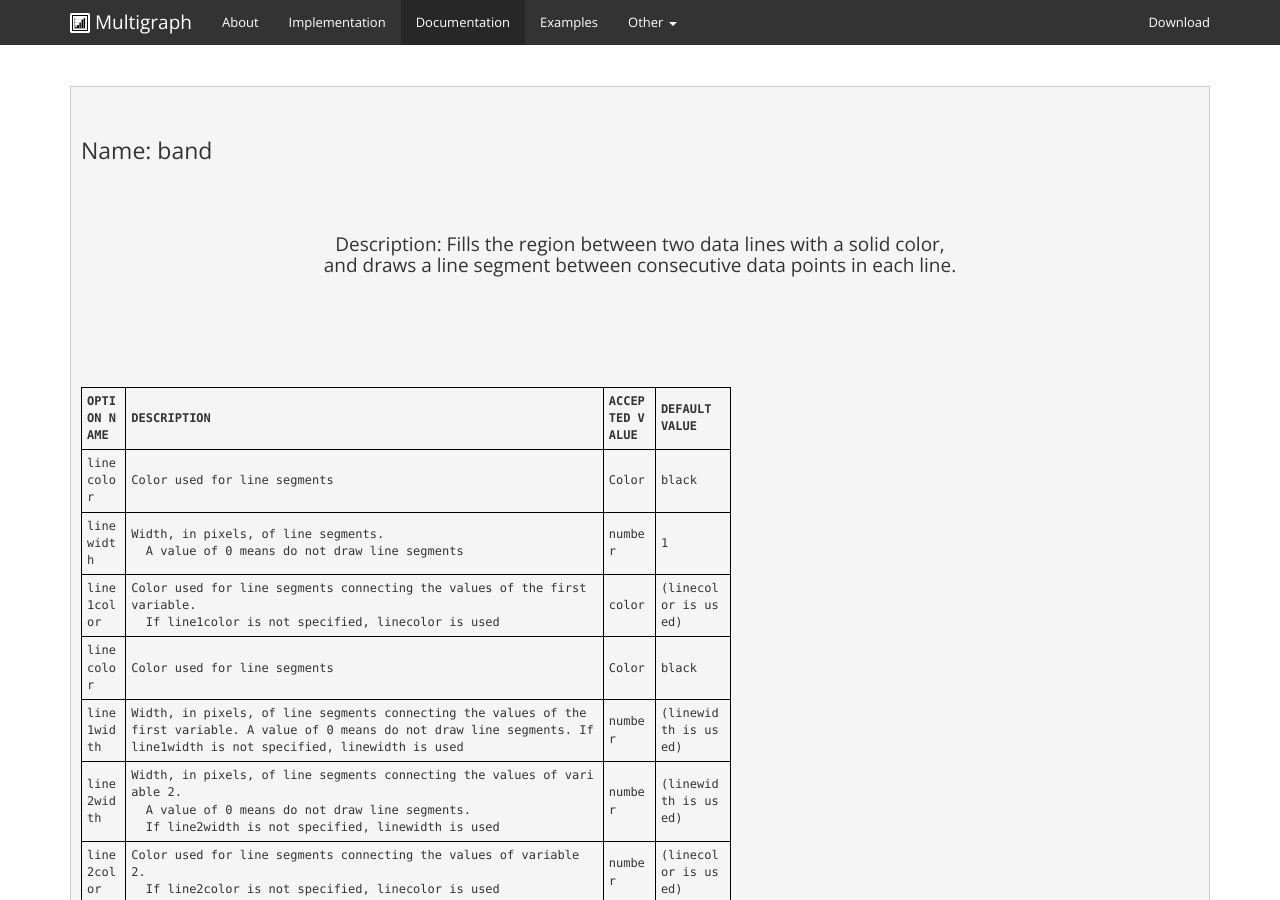
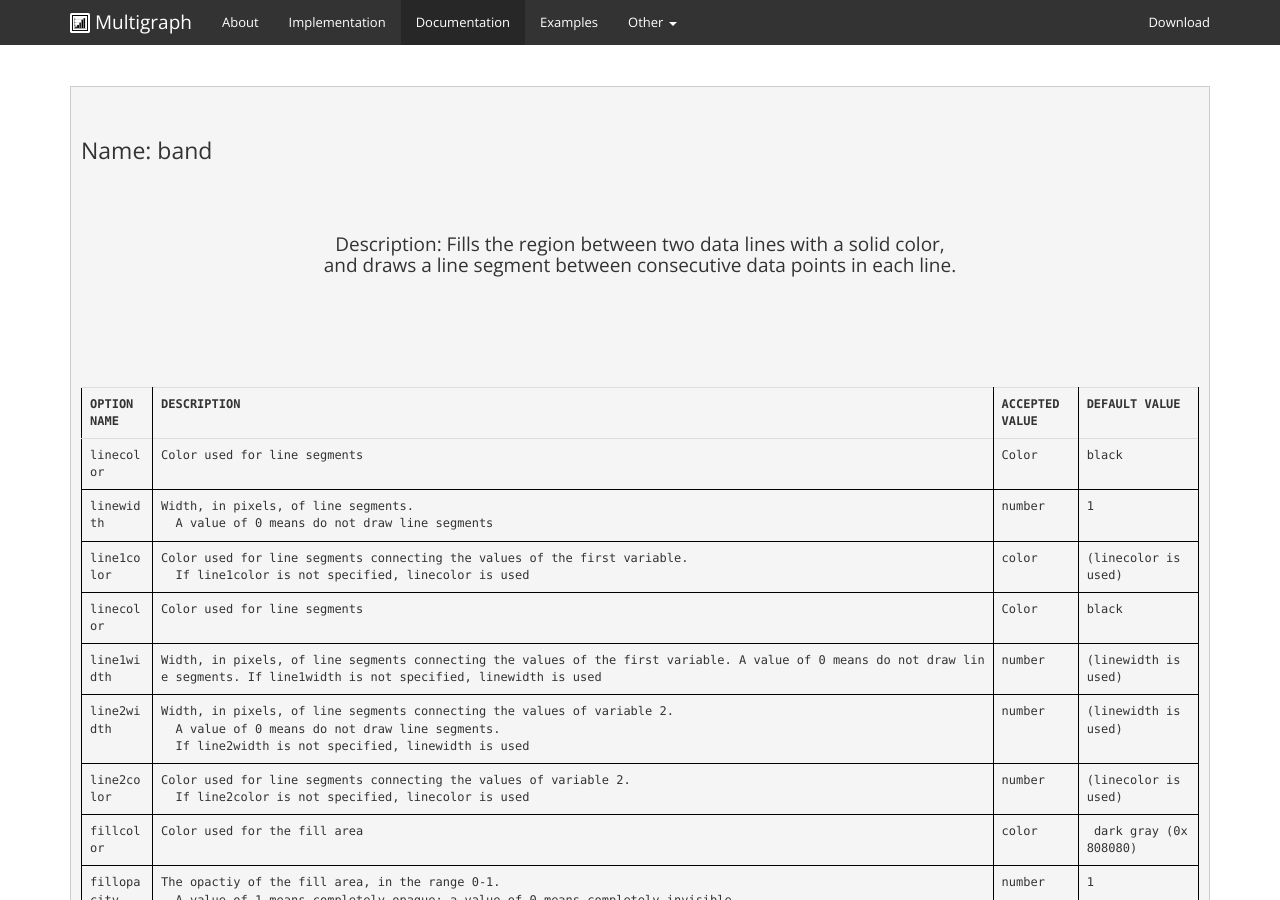
Before and after one commit to khunter3D/khunter3D.github.io, a Jekyll site: the page built from docs/renderers/index.html, in a window 1280 px wide and 900 px high. Built offline with Jekyll 4.4.1, drawn with Linux system fonts in a browser that asks for light colours; nearby versions of some CDN libraries; Markdown is read by kramdown in place of the engine named in the settings.

Commit message:
Update index.html

```diff
--- a/docs/renderers/index.html
+++ b/docs/renderers/index.html
@@ -29,7 +29,8 @@ h2 {font-size:19px;}
 </head>
 <body>
 
-<table style="width:650px">
+<table class="table">
+<tbody>
 <tr>
   <th>OPTION NAME</th>
   <th>DESCRIPTION</th>
@@ -127,6 +128,8 @@ h2 {font-size:19px;}
   <td>number</td>
   <td>(linecolor is used)</td>
   </tr>
+
+      </tbody>
 </table>
 
 
```
